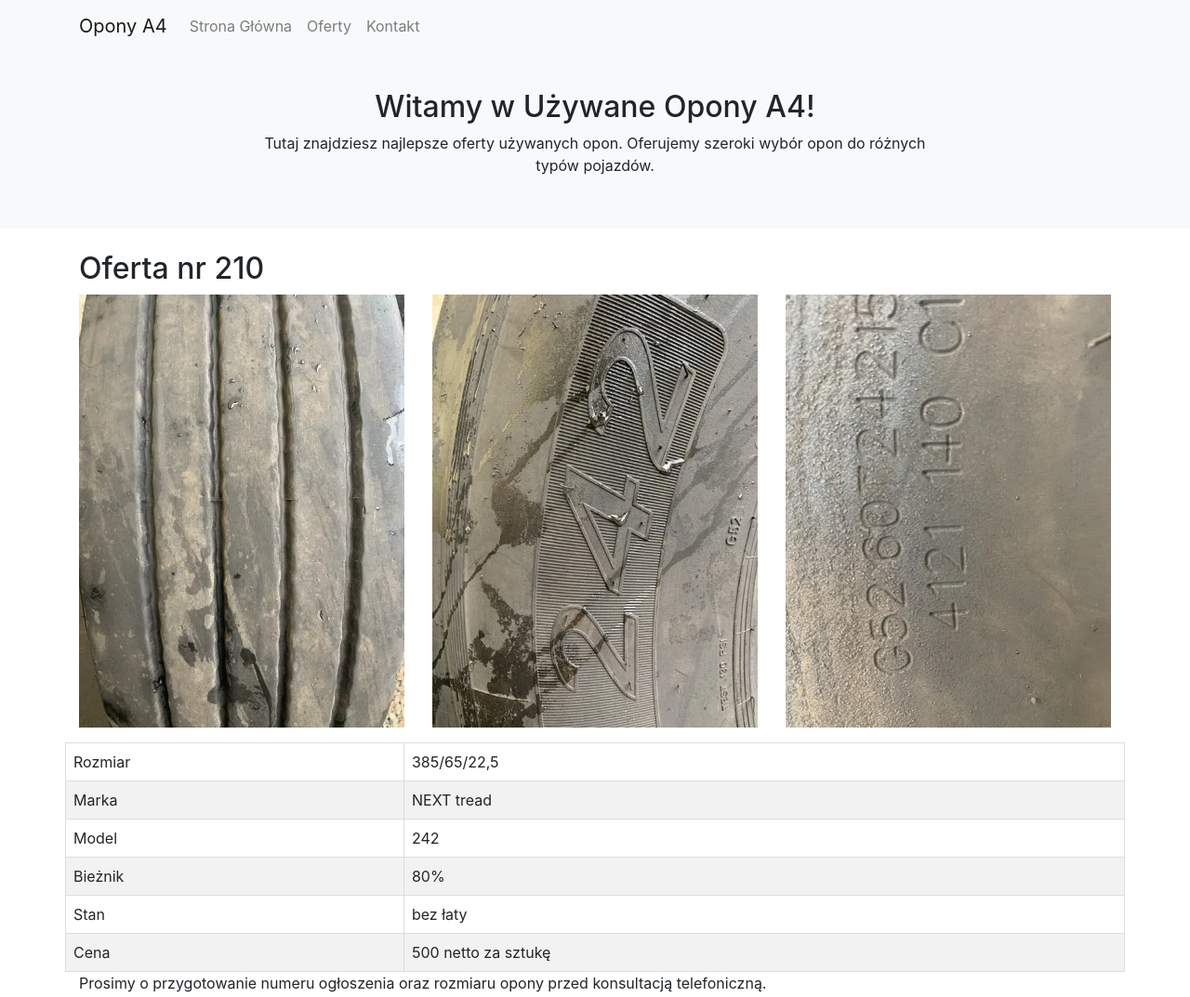
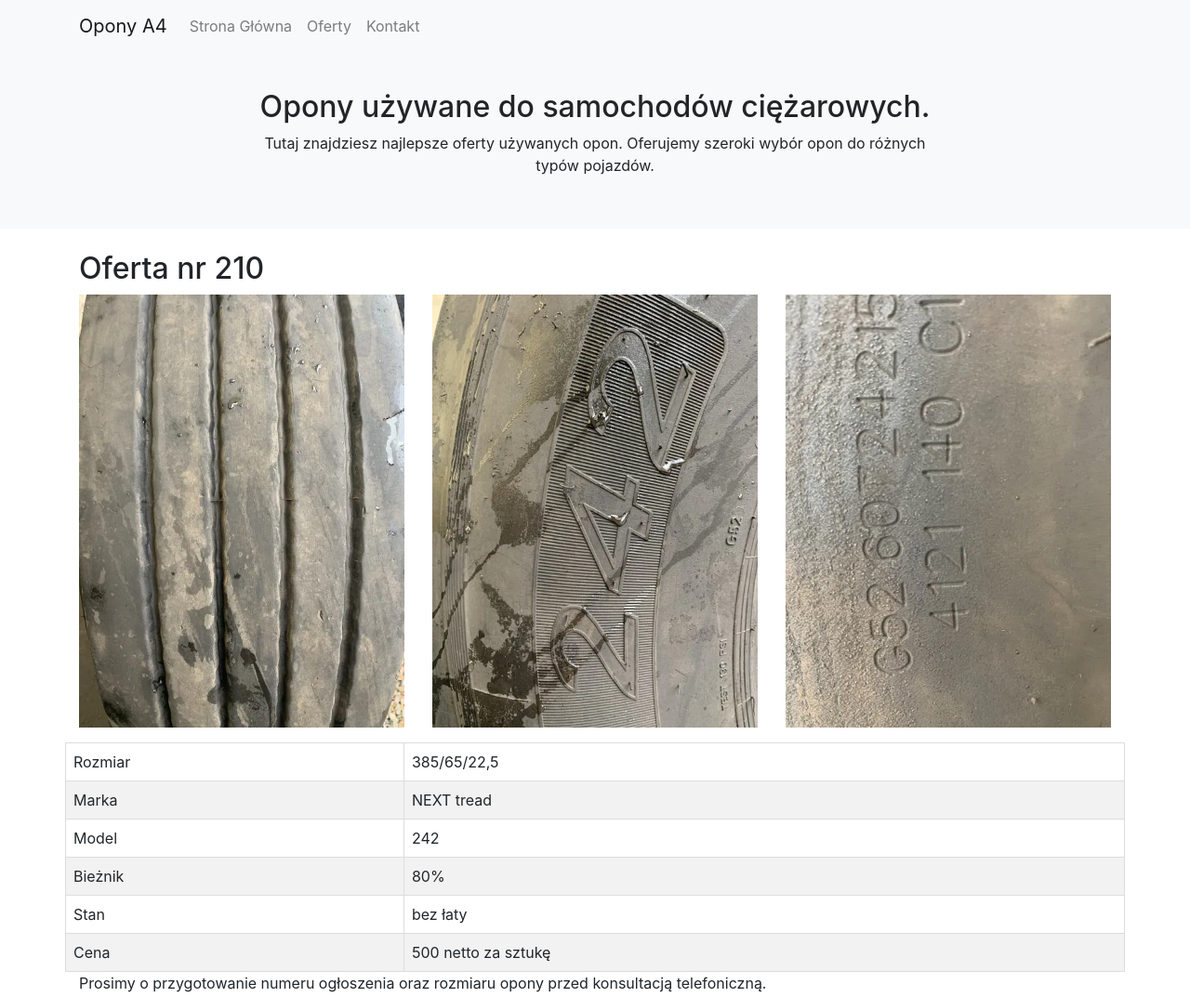
Before and after one commit to OponyA4/OponyA4.github.io, a plain HTML site: page index.html in a window 1280 px wide. Shown: the top 1073 px of the page at 93% size. Drawn offline with nearby package versions, Linux system fonts and the light colour scheme.

Commit message:
Update index.html

```diff
--- a/index.html
+++ b/index.html
@@ -6,7 +6,7 @@
    <meta http-equiv="X-UA-Compatible" content="IE=edge,chrome=1">
    <meta http-equiv="Last-Modified" content="Sun, 02 Oct 2022 17:11:55 GMT">
    <meta name="keywords" content="opony używane">
-   <title>Używane Opony - Najlepsze Oferty</title>
+   <title>Opony Używane - Najlepsze Oferty</title>
    <link rel="stylesheet" href="https://stackpath.bootstrapcdn.com/bootstrap/4.3.1/css/bootstrap.min.css">
    <link rel="stylesheet" href="assets/css/styles.css">
    <link rel="Shortcut icon" href="assets/img/favicon.ico">
@@ -32,7 +32,7 @@
          <div class="container">
             <div class="row">
                <div class="col-md-8 offset-md-2">
-                  <h2>Witamy w Używane Opony A4!</h2>
+                  <h2>Opony używane do samochodów ciężarowych.</h2>
                   <p>Tutaj znajdziesz najlepsze oferty używanych opon. Oferujemy szeroki wybór opon do różnych typów pojazdów.</p>
                </div>
             </div>
```
